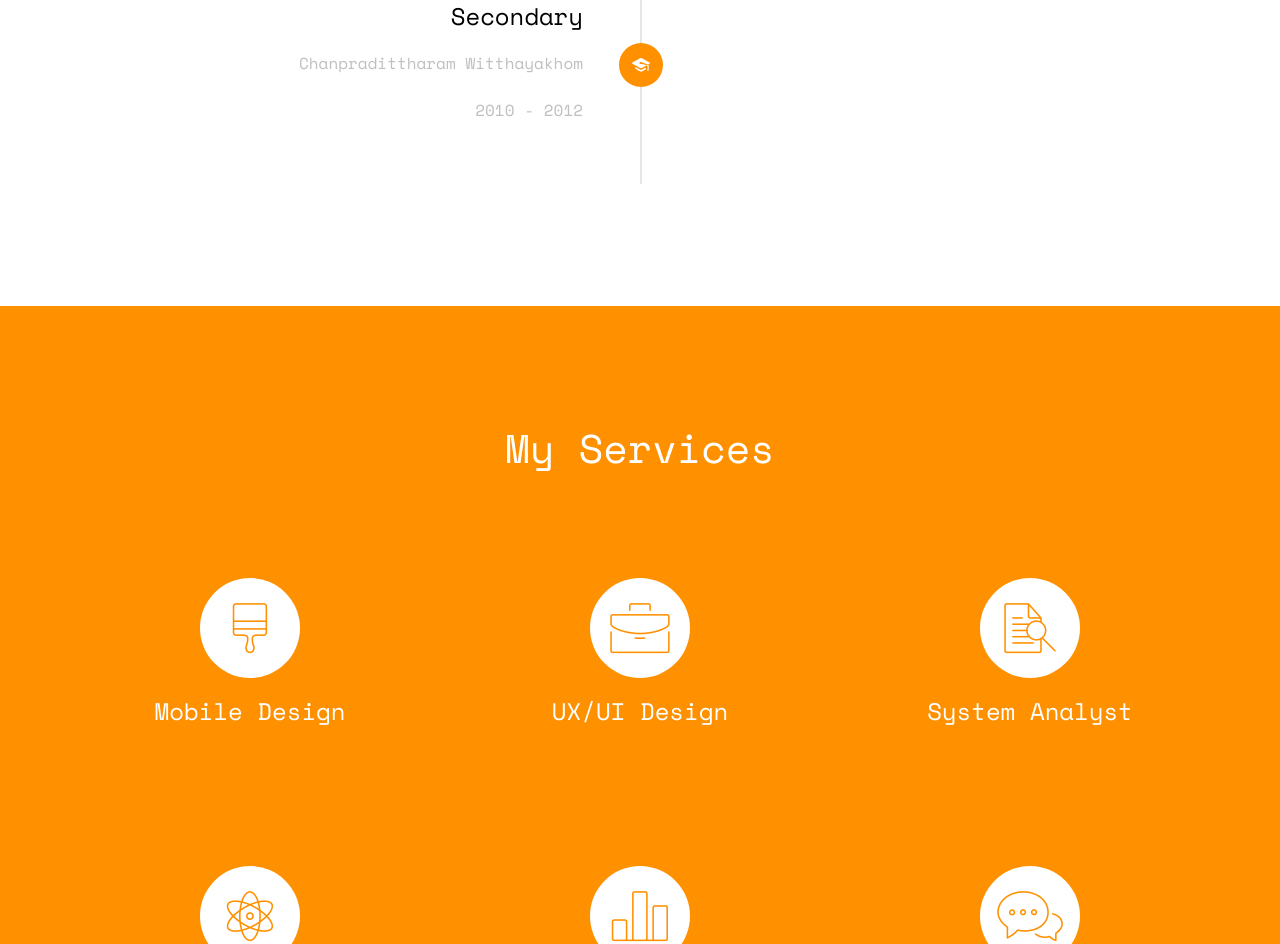
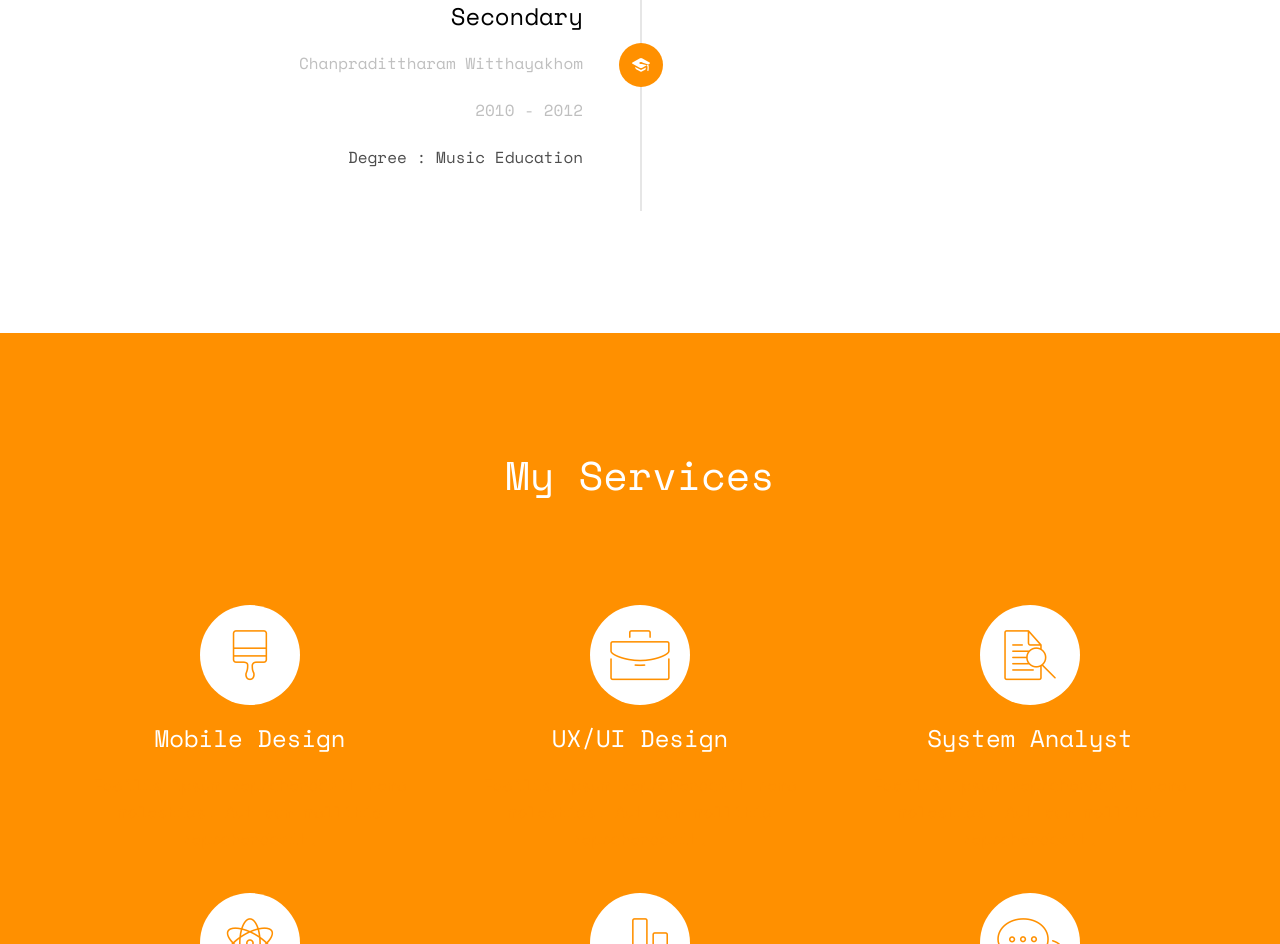
Before and after one commit to com-sci-23/profile.github.io, a plain HTML site: page index.html in a window 1280 px wide. Shown: the part 3342-4286 px from the top of the page. Drawn offline with nearby package versions, Linux system fonts and the light colour scheme; some packages are replaced by stand-ins of ours; no server answers; files whose address does not match are found by name.

Commit message:
version3

```diff
--- a/index.html
+++ b/index.html
@@ -239,7 +239,9 @@
 									<span class="company">Chanpradittharam Witthayakhom</span>
 									<span class="company">2010 - 2012</span>
 								</div>
-
+								<div class="timeline-body">
+									<p>Degree : Music Education</p>
+									</div>
 							</div>
 						</li>
 			    	</ul>
```
